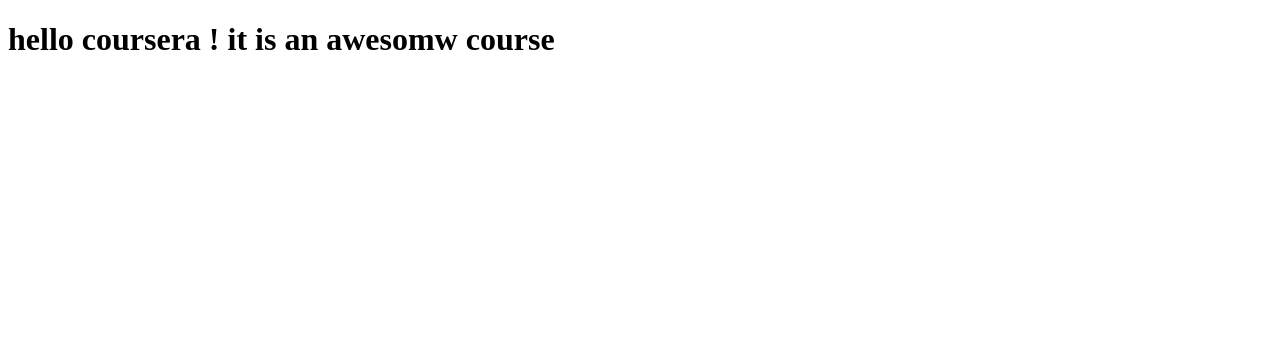
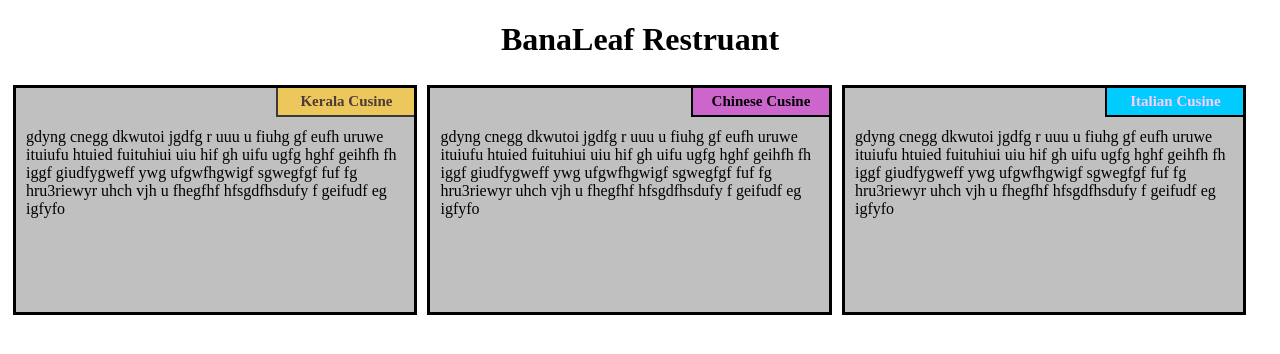
Before and after one commit to asvamashwin/assignment1, a plain HTML site: page assignment1/assignment1.html in a window 1280 px wide. Drawn offline with Linux system fonts and the light colour scheme.

Commit message:
my 1st assignment

```diff
--- a/assignment1/assignment1.html
+++ b/assignment1/assignment1.html
@@ -1,10 +1,26 @@
 <!DOCTYPE html>
 <html>
 <head>
-	<title> hello coursera</title>
+	<title> BanaLeaf Restruant</title>
+	<link rel="stylesheet" type="text/css" href="css/style.css"/>
 </head>
 <body>
-	<h1>hello coursera ! it is an awesomw course</h1>
+	<h1>BanaLeaf Restruant</h1>
 
-</body>
+	 	<div class="row">
+		<div class="box1 col-lg">
+			<span><h6 class="kerala">Kerala Cusine</h6></span>
+			<p>gdyng cnegg dkwutoi jgdfg r uuu u fiuhg gf  eufh uruwe ituiufu htuied fuituhiui  uiu hif  gh uifu ugfg hghf geihfh fh iggf giudfygweff ywg ufgwfhgwigf sgwegfgf fuf fg hru3riewyr uhch vjh u fhegfhf hfsgdfhsdufy f geifudf eg igfyfo </p>
+		</div>
+		<div class="box2 col-lg">
+			<span><h6 class="chinese">Chinese Cusine</h6></span>
+			<p>gdyng cnegg dkwutoi jgdfg r uuu u fiuhg gf  eufh uruwe ituiufu htuied fuituhiui  uiu hif  gh uifu ugfg hghf geihfh fh iggf giudfygweff ywg ufgwfhgwigf sgwegfgf fuf fg hru3riewyr uhch vjh u fhegfhf hfsgdfhsdufy f geifudf eg igfyfo </p>
+		</div>
+		<div class="box3 col-lg">
+			<span><h6 class="italian ">Italian Cusine</h6></span>
+			<p>gdyng cnegg dkwutoi jgdfg r uuu u fiuhg gf  eufh uruwe ituiufu htuied fuituhiui  uiu hif  gh uifu ugfg hghf geihfh fh iggf giudfygweff ywg ufgwfhgwigf sgwegfgf fuf fg hru3riewyr uhch vjh u fhegfhf hfsgdfhsdufy f geifudf eg igfyfo </p>
+		</div>
+		</div>
+
+		</body>
 </html>
--- /dev/null
+++ b/assignment1/css/style.css
@@ -0,0 +1,80 @@
+
+
+		*{
+			box-sizing: border-box;
+			font-family: "Times New Roman", Times, serif;
+
+		}
+		.row{
+			width:100%;
+		}
+
+		h1 , h2{
+			text-align: center;
+		}
+		div.box1,div.box2,div.box3{
+
+
+
+			margin: 5px ;
+			border:3px solid black;
+			padding: 10px 10px 10px 10px ;
+ 			background-color: silver;
+
+			height: 230px;
+			float: left;
+
+		}
+		p{
+
+			margin:30px 0px 0px 0px ;
+		}
+
+		h6{
+			float: right;
+			margin: -12px;
+			border: 2px solid black;
+			padding: 5px ;
+			width:140px;
+			font-size: 15px;
+			text-align: center;
+
+
+		}
+		h6.kerala{
+			background-color: #FFCC33 ;
+			opacity: 0.7;
+			color:rgb(32,0,0);
+
+		}
+		h6.chinese{
+			background-color:	#CC66CC ;
+
+		}
+		h6.italian{
+			background-color:	#00CCFF ;
+			color: #FFCCFF ;
+		}
+
+
+		/**** Large devices only **********/
+@media (min-width: 992px){
+	.box1 , .box2 , .box3 {
+		width:32%;
+	}
+
+}
+		/**** medium devices only **********/
+@media (min-width: 768px) and (max-width: 991px){
+	.box1 , .box2 {
+		width:48%;
+	}
+
+}
+		/**** mobile devices only **********/
+@media (max-width: 767px){
+	.box1 , .box2 , .box3 {
+		width:100%;
+	}
+
+}
```
Also changed, not shown: 1 other file.
